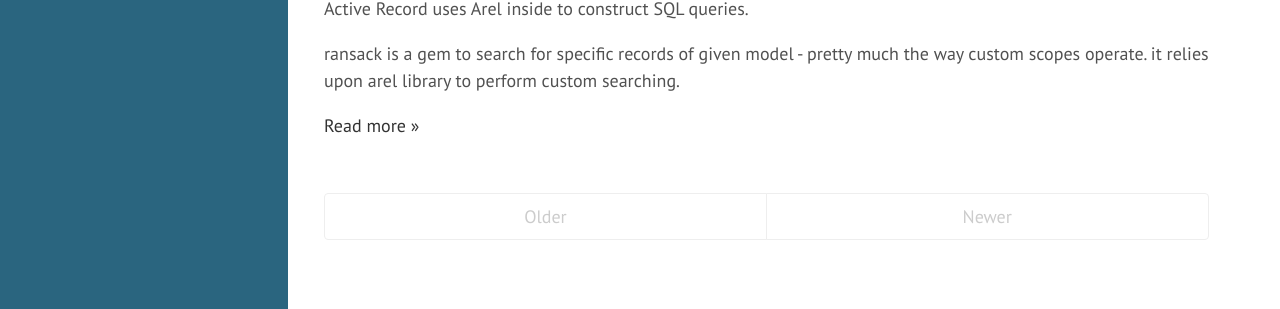
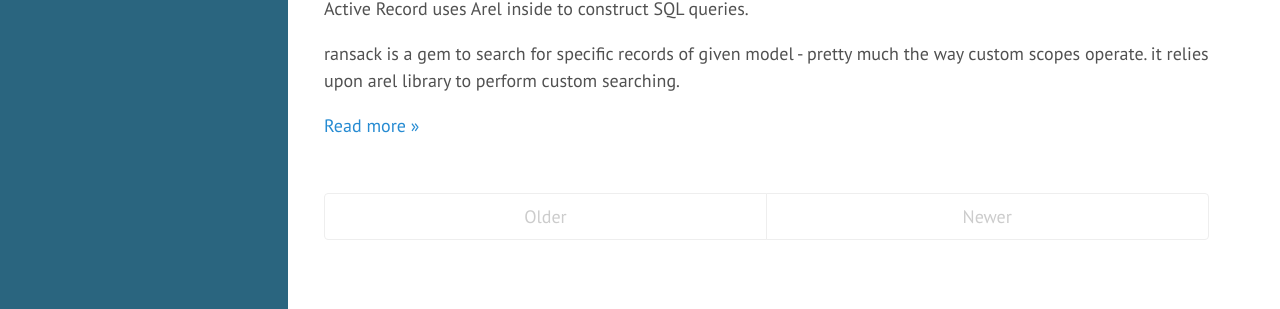
Before and after one commit to tap349/tap349.github.io, a Jekyll site: the page built from index.html, in a window 1280 px wide. Shown: the part 349-658 px from the top of the page. Built offline with Jekyll 4.4.1, drawn with Linux system fonts in a browser that asks for light colours; Markdown is read by kramdown in place of the engine named in the settings; the list of posts is cut into pages by our own code.

Commit message:
fix link color

```diff
--- a/public/css/hyde.css
+++ b/public/css/hyde.css
@@ -222,10 +222,10 @@ a.sidebar-nav-item:focus {
 .theme-base-0d .sidebar {
   background-color: #2a657f;
 }
-.theme-base-0d .content a,
-.theme-base-0d .related-posts li a:hover {
-  color: #333333;
-}
+/*.theme-base-0d .content a,*/
+/*.theme-base-0d .related-posts li a:hover {*/
+  /*color: #333333;*/
+/*}*/
 
 /* Magenta */
 .theme-base-0e .sidebar {
```
